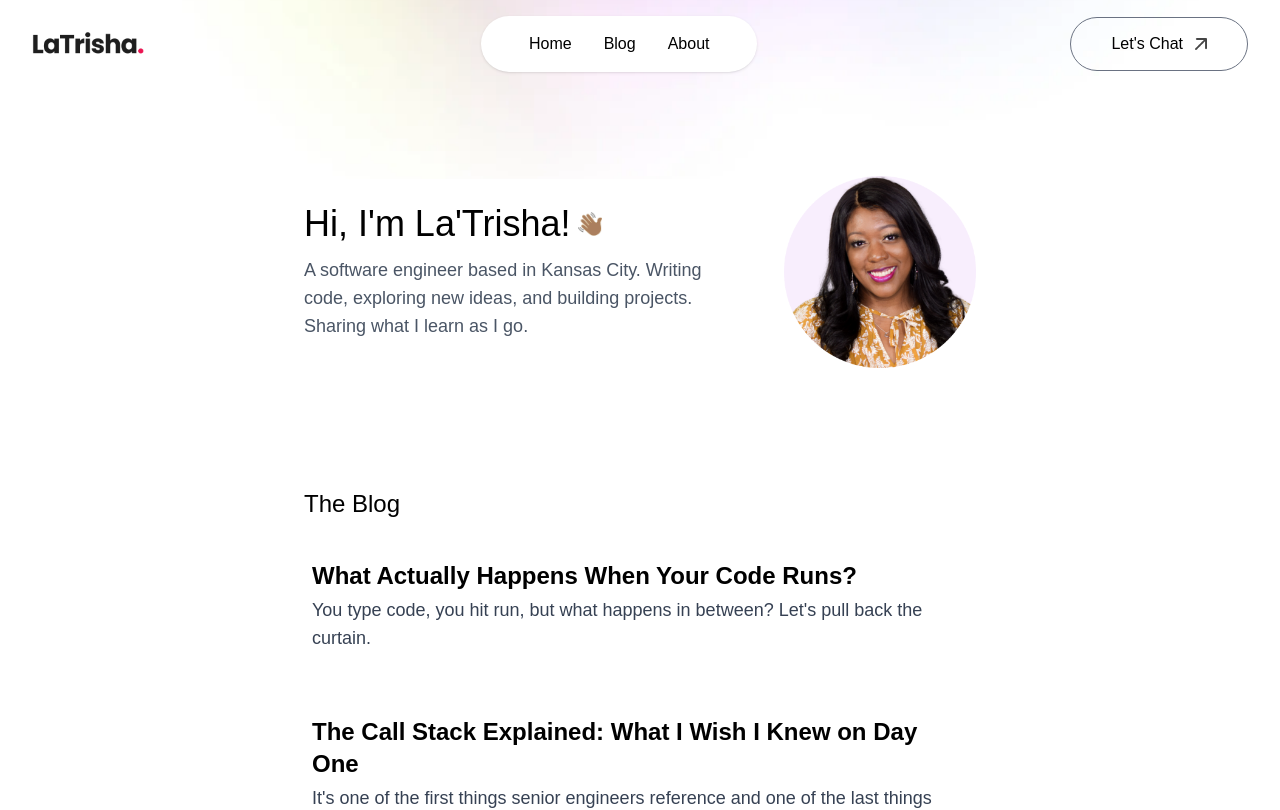
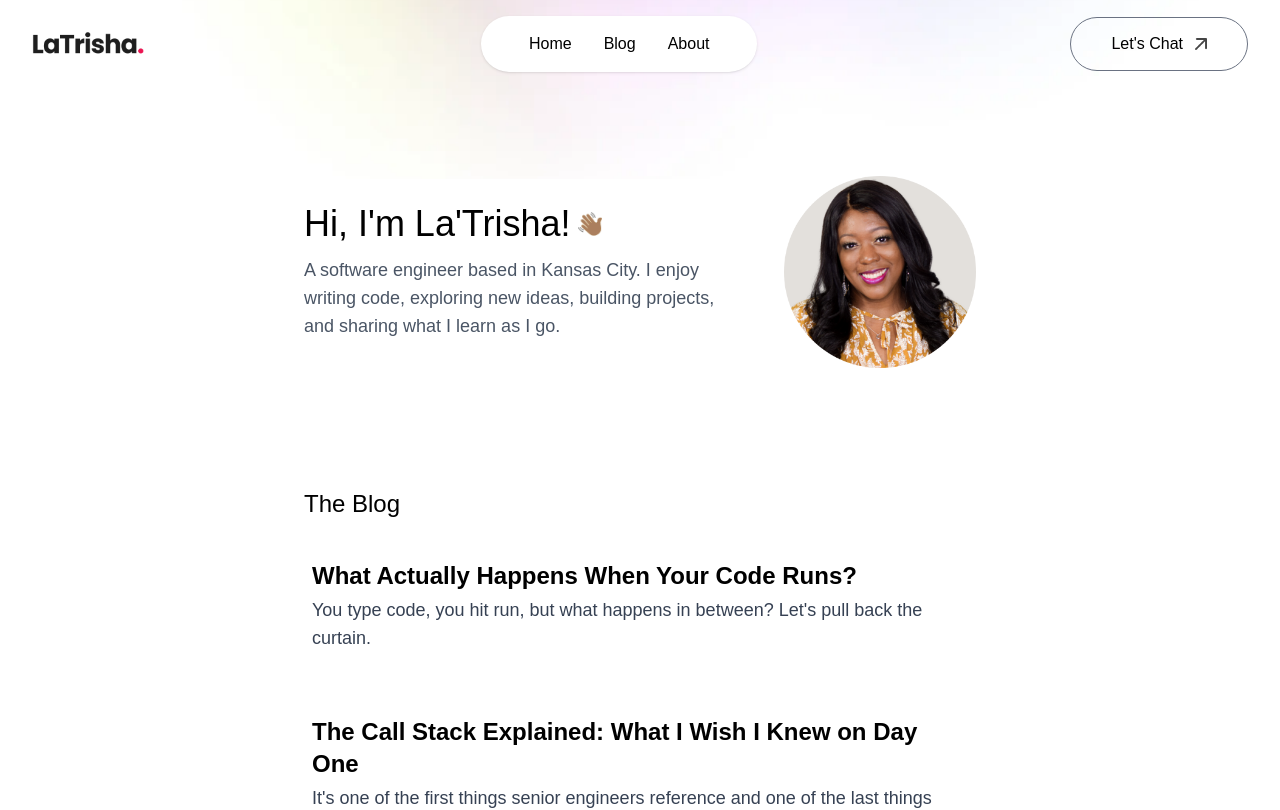
Before and after one commit to LaTrishaGomer/latrisha-gomer, a Next.js app: page / in a window 1280 px wide. Shown: the top 810 px of the page. Built offline with nearby package versions, Linux system fonts and the light colour scheme; a web font is replaced by a local one.

Commit message:
add fade in animation to header and update bio copy

```diff
--- a/app/components/Header.jsx
+++ b/app/components/Header.jsx
@@ -1,16 +1,23 @@
 import { assets } from '@/assets/assets'
 import Image from 'next/image'
 import React from 'react'
+import { motion } from "motion/react"
 
 const Header = () => {
   return (
-    <div className='w-full px-[12%] py-20'>
+    <motion.div
+      className='w-full px-[12%] py-20'
+      initial={{ opacity: 0, y: 30 }}
+      whileInView={{ opacity: 1, y: 0 }}
+      transition={{ duration: 0.6 }}
+      viewport={{ once: true }}
+    >
       <div className='max-w-2xl mx-auto flex flex-col lg:flex-row-reverse items-center gap-10'>
 
-        {/* Image - on top for mobile, right for desktop */}
+        {/* Image */}
         <div className='w-48 flex-shrink-0'>
           <Image
-            src={assets.profile_img_pink}
+            src={assets.profile_img}
             alt='Diva'
             className='w-full rounded-2xl object-cover'
             width={200}
@@ -20,16 +27,16 @@ const Header = () => {
 
         {/* Text */}
         <div className='flex-1 text-left'>
-          <h1 className='flex items-center gap-2 text-3xl lg:text-4xl mb-3 font-ovo'>
+          <h3 className='flex items-center gap-2 text-3xl lg:text-4xl mb-3 font-ovo'>
             Hi, I'm La'Trisha! <Image src={assets.hand_icon} alt='' className='w-6'/>
-          </h1>
+          </h3>
           <p className='font-ovo text-gray-600'>
-            A software engineer based in Kansas City. Writing code, exploring new ideas, and building projects. Sharing what I learn as I go.
+            A software engineer based in Kansas City. I enjoy writing code, exploring new ideas, building projects, and sharing what I learn as I go.
           </p>
         </div>
 
       </div>
-    </div>
+    </motion.div>
   )
 }
 
--- a/app/page.js
+++ b/app/page.js
@@ -12,7 +12,7 @@ export default function Home() {
     <div className="pt-24">
     <Header />
     </div>
-    <Blog limit={4} showButton={true} />
+    <Blog limit={3} showButton={true} />
     <Projects />
     <Footer />
     </>
```
